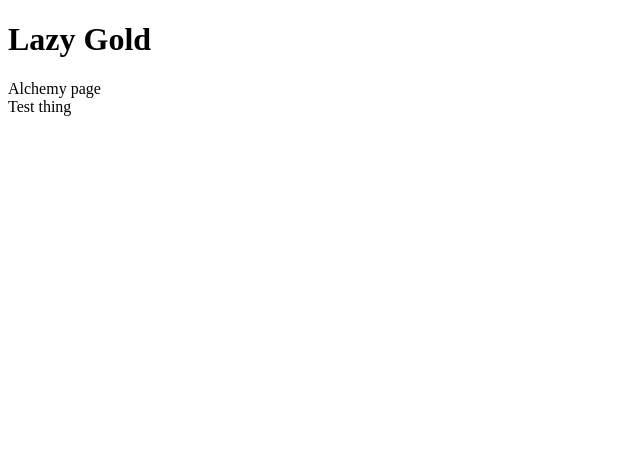
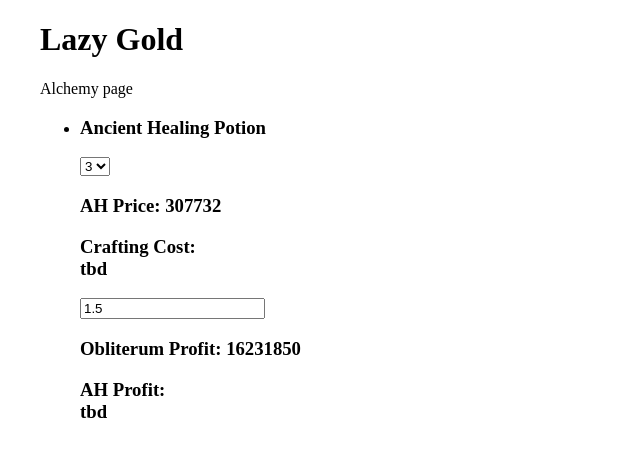
Before and after one commit to blaynem/lazy-gold-app, a React (Create React App) app: page / in a window 1280 px wide. Shown: the top 456 px of the page, without its empty margins (0-640 px from the left). Built offline with nearby package versions, Linux system fonts and the light colour scheme.

Commit message:
creating components for yields

```diff
--- a/public/index.html
+++ b/public/index.html
@@ -8,6 +8,7 @@
       manifest.json provides metadata used when your web app is added to the
       homescreen on Android. See https://developers.google.com/web/fundamentals/engage-and-retain/web-app-manifest/
     -->
+    <link rel="stylesheet" type="text/css" href="./styles.css">
     <link rel="manifest" href="%PUBLIC_URL%/manifest.json">
     <link rel="shortcut icon" href="%PUBLIC_URL%/favicon.ico">
     <!--
--- /dev/null
+++ b/public/styles.css
@@ -0,0 +1,8 @@
+body {
+  width: 1200px;
+  margin: auto;
+}
+
+li {
+  /* display: flex; */
+}
--- /dev/null
+++ b/src/Widgets/ItemLayout.js
@@ -0,0 +1,5 @@
+import React from 'react';
+
+export const ItemLayout = () => (
+  <div>Test</div>
+)
--- /dev/null
+++ b/src/Widgets/ObliterumYield.js
@@ -0,0 +1,6 @@
+import React from 'react'
+
+export const ObliterumYield = ({ value, handleChange }) => (
+  console.log(value),
+  <input value={value} onChange={(e) => handleChange(e)}/>
+)
--- /dev/null
+++ b/src/Widgets/RankSelector.js
@@ -0,0 +1,9 @@
+import React from 'react';
+
+export const RankSelector = ({ value, handleRankChange }) => (
+  <select value={value} onChange={(e) => handleRankChange(e)}>
+    {[1,2,3].map(num => {
+      return <option key={num} value={num}>{num}</option>
+    })}
+  </select>
+)
--- a/src/components/Alchemy/AncientHealingPotion.js
+++ b/src/components/Alchemy/AncientHealingPotion.js
@@ -1,15 +1,47 @@
-import React from "react";
+import React, { Component } from "react";
+import { ItemLayout } from '../../Widgets/ItemLayout'
+import { RankSelector } from '../../Widgets/RankSelector';
+import { ObliterumYield } from '../../Widgets/ObliterumYield';
 
-export const AncientHealingPotion = props => {
-  console.log(props)
+class AncientHealingPotion extends Component {
+  constructor(props){
+    super(props)
+
+    this.state = { selectedRank: 3, obliterumYield: 1.5 }
+  }
+  handleChange = (e) => {
+    const { name, value } = e.target
+    this.setState({ [name]: value })
+  }
+  renderCraftingCost = () => {
+    return <div>tbd</div>
+  }
+  renderProfit = () => {
+    return <div>tbd</div>
+  }
+  render() {
+    const ancientHealingPotion = 127834, yseralSeed = 128304, crystalVial = 3371, obliterum = 124125
+    const { selectedRank, obliterumYield } = this.state
+    const { data } = this.props
+    console.log(data)
     return (
-    <div>Test thing</div>
+      <li>
+        <h3>{data[ancientHealingPotion].Name}</h3>
+        <RankSelector value={selectedRank} handleChange={this.handleChange}/>
+        <h3>AH Price: {data[ancientHealingPotion].MarketValue}</h3>
+        <h3>Crafting Cost: {this.renderCraftingCost()}</h3>
+        <ObliterumYield value={obliterumYield} handleChange={this.handleChange}/>
+        <h3>Obliterum Profit: {data[obliterum].MarketValue}</h3>
+        <h3>AH Profit: {this.renderProfit()}</h3>
+      </li>
     )
   }
+}
 
-const craftingInfo = {
-  RecipeRank: {
-    One: {
+export default AncientHealingPotion
+
+const RecipeRank = {
+  "1": {
     Yield: 1,
     Reagents: [
       {
@@ -22,7 +54,7 @@ const craftingInfo = {
       }
     ]
   },
-    Two: {
+  "2": {
     Yield: 1,
     Reagents: [
       {
@@ -35,7 +67,7 @@ const craftingInfo = {
       }
     ]
   },
-    Three: {
+  "3": {
     Yield: 1.5,
     Reagents: [
       {
@@ -49,4 +81,3 @@ const craftingInfo = {
     ]
   }
 }
-}
--- a/src/containers/Alchemy_Container.js
+++ b/src/containers/Alchemy_Container.js
@@ -1,7 +1,7 @@
 import React, { Component } from 'react';
 import { connect } from 'react-redux'
 
-import { AncientHealingPotion } from '../components/Alchemy/AncientHealingPotion';
+import AncientHealingPotion from '../components/Alchemy/AncientHealingPotion';
 
 class AlchemyContainer extends Component {
   render() {
@@ -9,7 +9,9 @@ class AlchemyContainer extends Component {
     return (
       <div>
         Alchemy page
-        <AncientHealingPotion data={{"127834": data[127834], "128304": data[128304], "3371": data[3371]}}/>
+        <ul>
+          <AncientHealingPotion data={{"127834": data[127834], "128304": data[128304], "3371": data[3371], "124125": data[124125]}}/>
+        </ul>
       </div>
     )
   }
```
Lines whose indentation alone changed are shown as unchanged.
